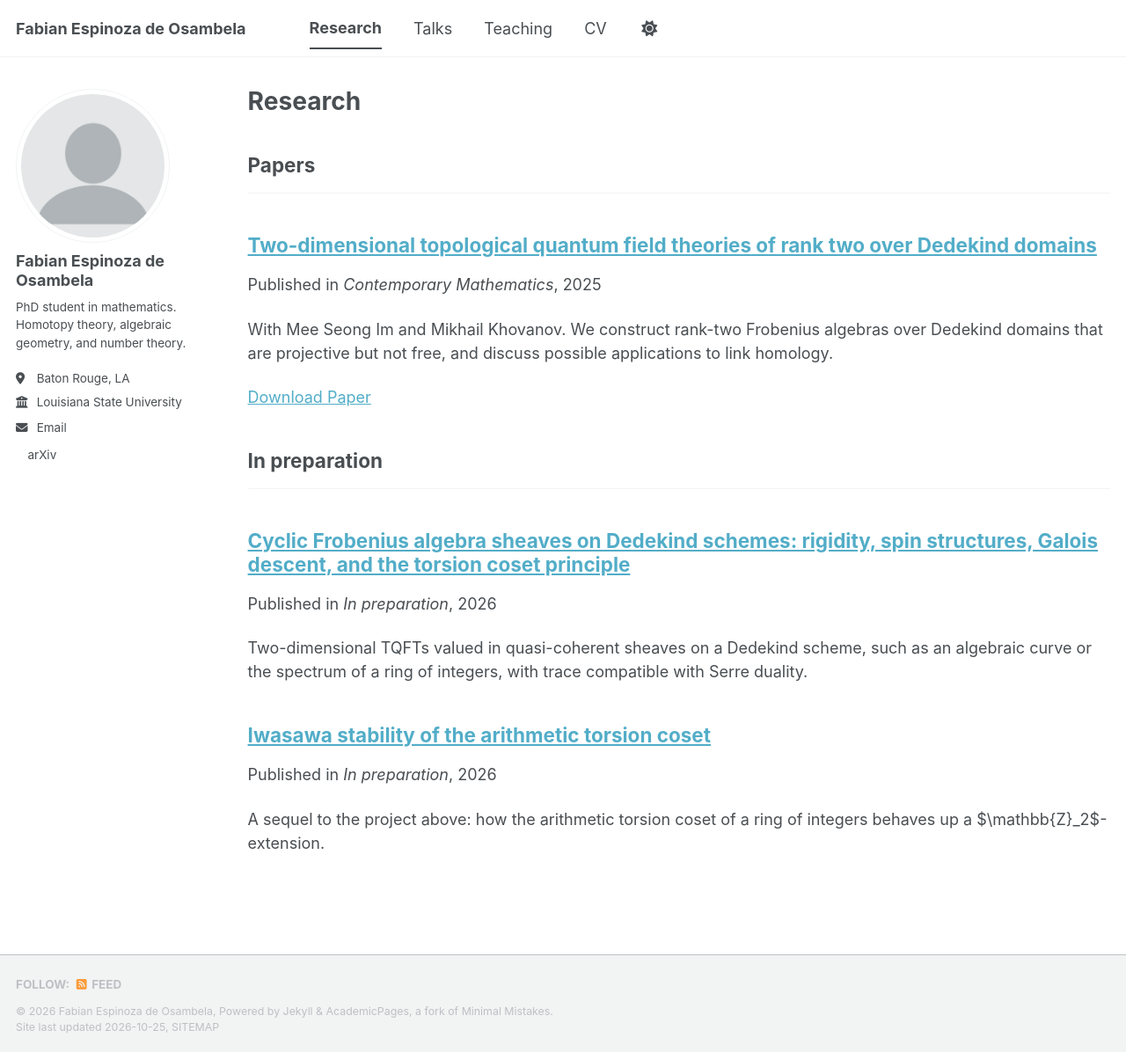
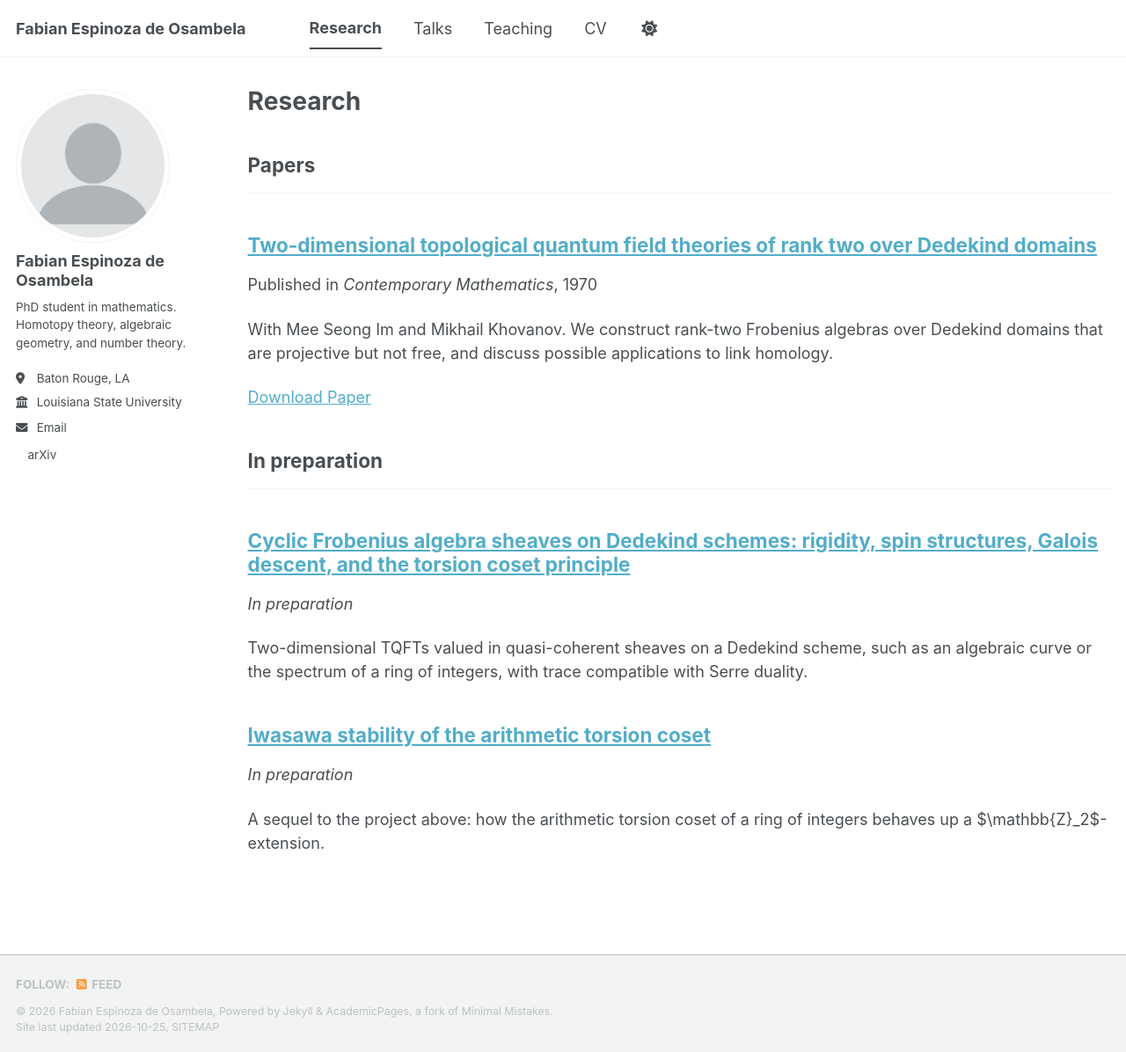
Before and after one commit to Fabes124/Fabes124.github.io, a Jekyll site: the page built from _pages/publications.html, in a window 1280 px wide and 1196 px high. Shown: the whole window at 88% size. Built offline with Jekyll 4.4.1, drawn with Linux system fonts in a browser that asks for light colours; a style sheet for code colours, icons or effects is not loaded.

Commit message:
Show 'In preparation' instead of 'Published in' for unpublished work
Co-Authored-By: Claude Opus 5.5 <noreply@anthropic.com>
Claude-Session: https://claude.ai/code/session_0176dSsZE5FCwEZV8b1yScJd

```diff
--- a/_includes/archive-single.html
+++ b/_includes/archive-single.html
@@ -41,7 +41,7 @@
         {% if post.collection == 'teaching' %}
           <p> {{ post.type }}, <i>{{ post.venue }}</i>, {{ post.date | default: "1900-01-01" | date: "%Y" }} </p>
         {% elsif post.collection == 'publications' %}
-          <p>Published in <i>{{ post.venue }}</i>, {{ post.date | default: "1900-01-01" | date: "%Y" }} </p>
+          {% if post.category == "manuscripts" %}<p>Published in <i>{{ post.venue }}</i>, {{ post.year | default: post.date | date: "%Y" }}</p>{% else %}<p><i>{{ post.venue }}</i></p>{% endif %}
         {% elsif post.date %}
          <p class="page__date"><strong><i class="fa fa-fw fa-calendar" aria-hidden="true"></i> {{ site.data.ui-text[site.locale].date_label | default: "Published:" }}</strong> <time datetime="{{ post.date | default: "1900-01-01" | date_to_xmlschema }}">{{ post.date | default: "1900-01-01" | date: "%B %Y" }}</time></p>
         {% endif %}
--- a/_layouts/single.html
+++ b/_layouts/single.html
@@ -37,7 +37,7 @@ layout: default
         {% if page.collection == 'teaching' %}
           <p> {{ page.type }}, <i>{{ page.venue }}</i>, {{ page.date | default: "1900-01-01" | date: "%Y" }} </p>
         {% elsif page.venue and page.date %}
-          <p>Published in <i>{{ page.venue }}</i>, {{ page.date | default: "1900-01-01" | date: "%Y" }} </p>
+          {% if page.category == "manuscripts" %}<p>Published in <i>{{ page.venue }}</i>, {{ page.year | default: page.date | date: "%Y" }}</p>{% else %}<p><i>{{ page.venue }}</i></p>{% endif %}
         {% elsif page.date %}
           <p class="page__date"><strong><i class="fa fa-fw fa-calendar" aria-hidden="true"></i> {{ site.data.ui-text[site.locale].date_label | default: "Published:" }}</strong> <time datetime="{{ page.date | date_to_xmlschema }}">{{ page.date | default: "1900-01-01" | date: "%B %d, %Y" }}</time></p>
         {% endif %}
```
Also changed, not shown: _publications/2025-02-06-tqft-rank-two-dedekind.md (+1 -0 lines).
